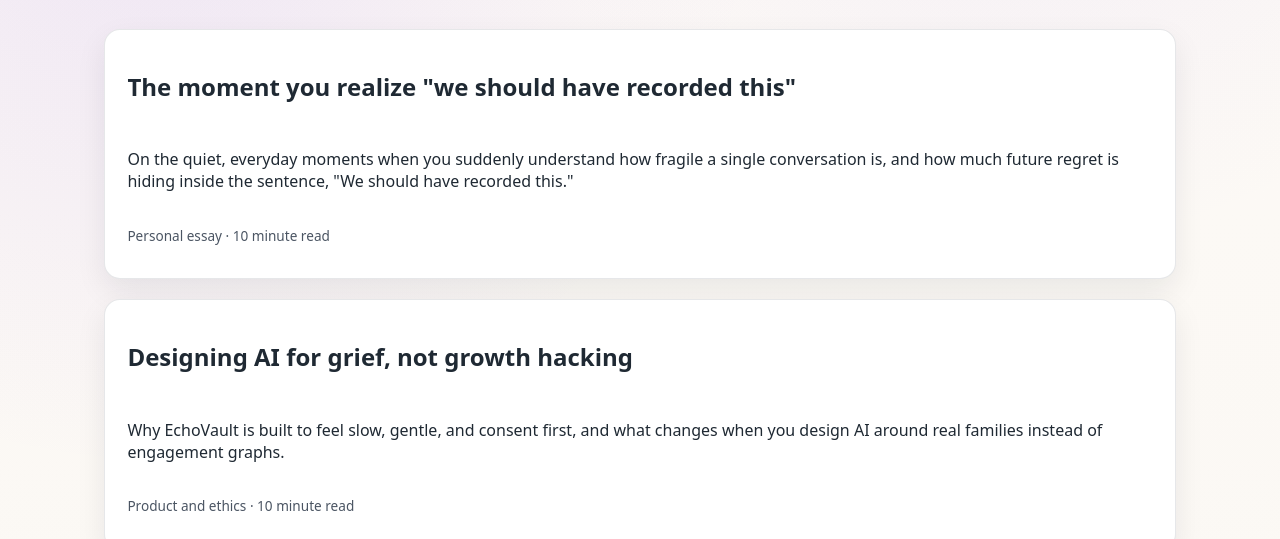
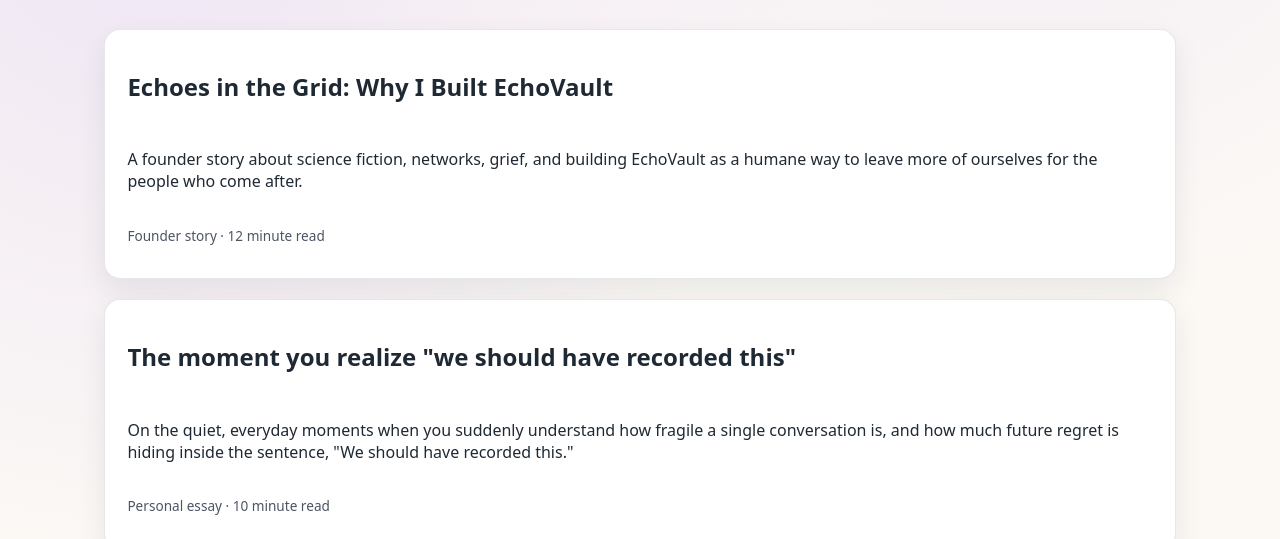
Before and after one commit to deleskie/echovault-ai.github.io, a Next.js app: page /blog in a window 1280 px wide. Shown: the part 287-826 px from the top of the page. Built offline with nearby package versions, Linux system fonts and the light colour scheme; no server answers.

Commit message:
Add Echoes in the Grid to blog index

```diff
--- a/pages/blog/index.jsx
+++ b/pages/blog/index.jsx
@@ -4,6 +4,13 @@ import Layout from "@components/Layout";
 import { SITE_URL } from "@config/site";
 
 const posts = [
+  {
+    href: "/blog/echoes-in-the-grid",
+    title: "Echoes in the Grid: Why I Built EchoVault",
+    description:
+      "A founder story about science fiction, networks, grief, and building EchoVault as a humane way to leave more of ourselves for the people who come after.",
+    meta: "Founder story · 12 minute read"
+  },
   {
     href: "/blog/we-should-have-recorded-this",
     title: 'The moment you realize "we should have recorded this"',
```
